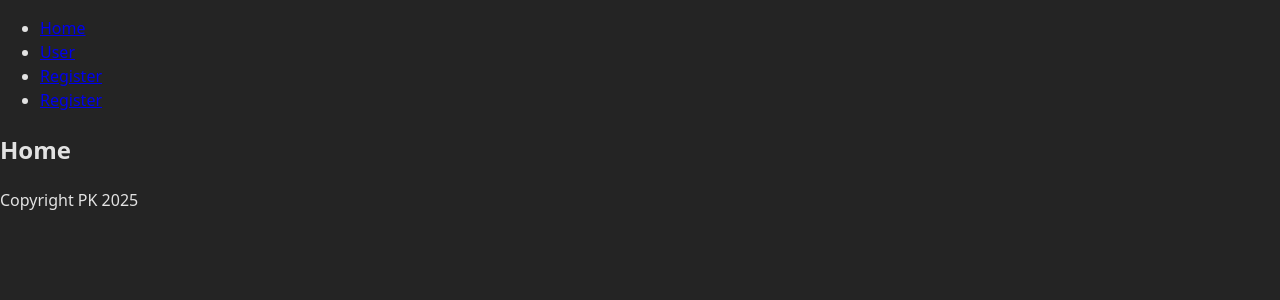
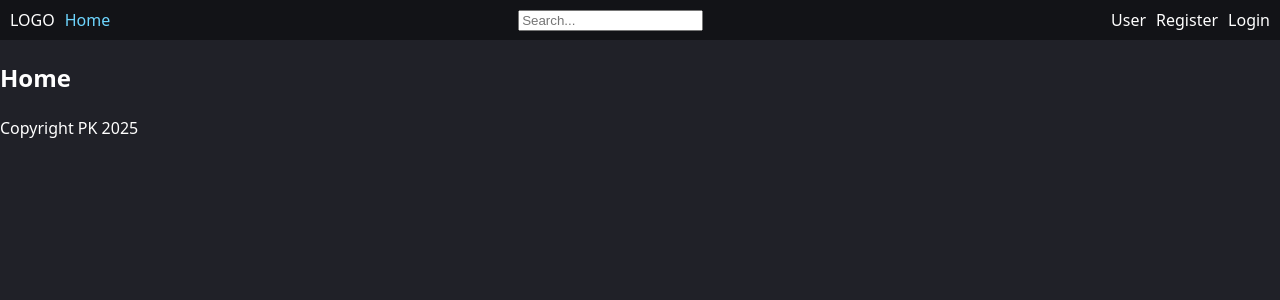
Before and after one commit to Paulius19Ka/Baigiamasis_Projektas, a React (Vite) app in the folder client/: page / in a window 1280 px wide. Shown: the top 300 px of the page. Built offline with nearby package versions, Linux system fonts and the light colour scheme.

Commit message:
added variables for colors, added basic header

```diff
--- a/client/src/components/UI/organisms/Header.tsx
+++ b/client/src/components/UI/organisms/Header.tsx
@@ -1,17 +1,64 @@
 import { Link, NavLink } from "react-router";
+import styled from "styled-components";
+
+const StyledHeader = styled.header`
+  background-color: var(--background-dark);
+  height: 40px;
+  padding: 0px 10px;
+
+  display: flex;
+  align-items: center;
+  justify-content: space-between;
+
+  div, ul{
+    display: flex;
+    gap: 10px;
+
+    margin: 0;
+    padding: 0;
+
+    > li{
+      list-style-type: none;
+
+    }
+  }
+
+  a{
+    text-decoration: none;
+    color: var(--font-main);
+
+    &:hover{
+      color: var(--accent-hover);
+    }
+
+    &.active{
+      color: var(--accent-main);
+    }
+
+    &:active{
+      color: var(--accent-active);
+    }
+  }
+`;
 
 const Header = () => {
   return (
-    <header>
+    <StyledHeader>
+      <div>
+        <span>LOGO</span> {/* add logo here */}
+        <NavLink to=''>Home</NavLink>
+      </div>
+      <div className="searchBar">
+        <input type="text" placeholder="Search..." />
+      </div>
       <nav>
         <ul>
-          <li><NavLink to=''>Home</NavLink></li>
           <li><NavLink to='/user'>User</NavLink></li>
           <li><Link to='/register'>Register</Link></li>
-          <li><Link to='/login'>Register</Link></li>
+          <li><Link to='/login'>Login</Link></li>
         </ul>
       </nav>
-    </header>
+    </StyledHeader>
   );
 }
 
--- a/client/src/index.css
+++ b/client/src/index.css
@@ -3,9 +3,26 @@
   line-height: 1.5;
   font-weight: 400;
 
+  --font-main: #ffffff;
+  --font-hover: #cacaca;
+  --font-active: #a1a1a1;
+
+  --background-main: #202128;
+  --background-dark: #121317;
+
+  --accent-main: #6ed6ff;
+  --accent-hover: #c2eeff;
+  --accent-active: #8caab8;
+
+  --button-main: #808080;
+  --button-hover: #bdbdbd;
+
+  --message-error: #ff5c5c;
+  --message-success: #65ff7c;
+
   color-scheme: light dark;
-  color: rgba(255, 255, 255, 0.87);
-  background-color: #242424;
+  color: var(--font-main);
+  background-color: var(--background-main);
 }
 
 *{
```
